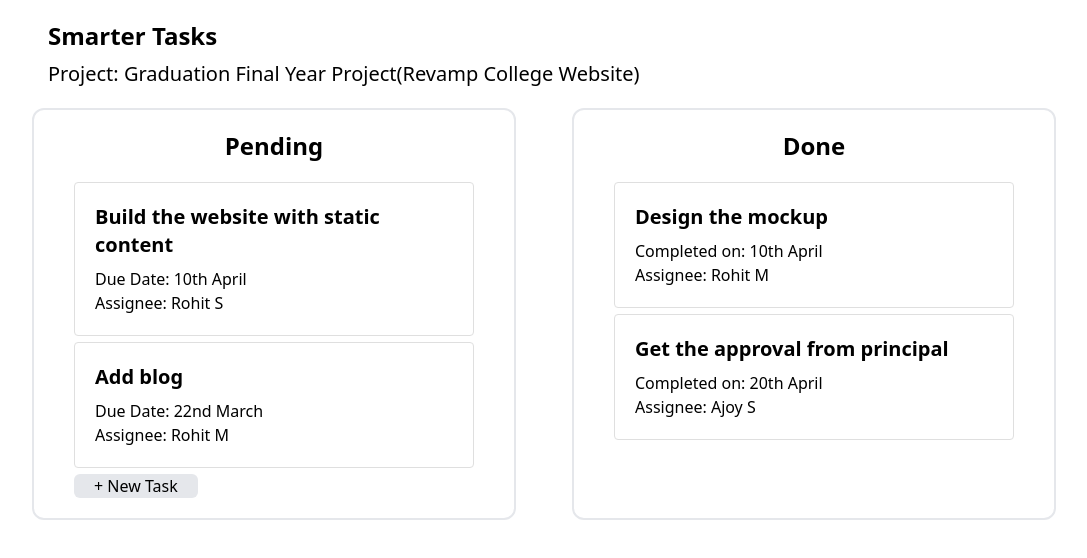
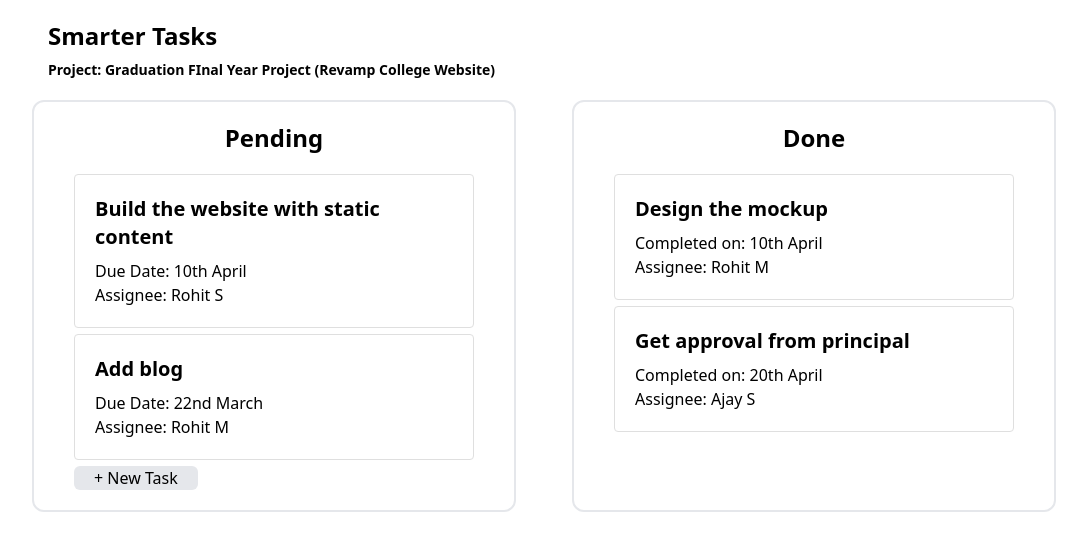
Before and after one commit to Mahendar0701/wd301, a React (Vite) app in the folder hello-react/: page / in a window 1280 px wide. Shown: the top 558 px of the page, without its empty margins (96-1183 px from the left). Built offline with nearby package versions, Linux system fonts and the light colour scheme.

Commit message:
date changes

```diff
--- a/hello-react/src/App.jsx
+++ b/hello-react/src/App.jsx
@@ -8,10 +8,10 @@ function App() {
     <>
       <div className="ml-36 my-5">
         <h1 className="text-2xl font-bold my-2">Smarter Tasks</h1>
-        <span className="text-xl font-medium">Project: </span>
-        <span className="text-xl">
-          Graduation Final Year Project(Revamp College Website)
-        </span>
+        <p className="font-bold text-sm">
+          Project: Graduation FInal Year Project (Revamp College Website)
+        </p>
+        <span className="text-xl"></span>
       </div>
       <div className="flex justify-center">
         <div className="flex-1 w-36 px-10 border-2 rounded-xl border-grey-900 p-5 ml-32">
@@ -37,9 +37,9 @@ function App() {
             assigneeName="Rohit M"
           />
           <TaskCard
-            title="Get the approval from principal"
+            title="Get approval from principal"
             completedAtDate="20th April"
-            assigneeName="Ajoy S"
+            assigneeName="Ajay S"
           />
         </div>
       </div>
```
